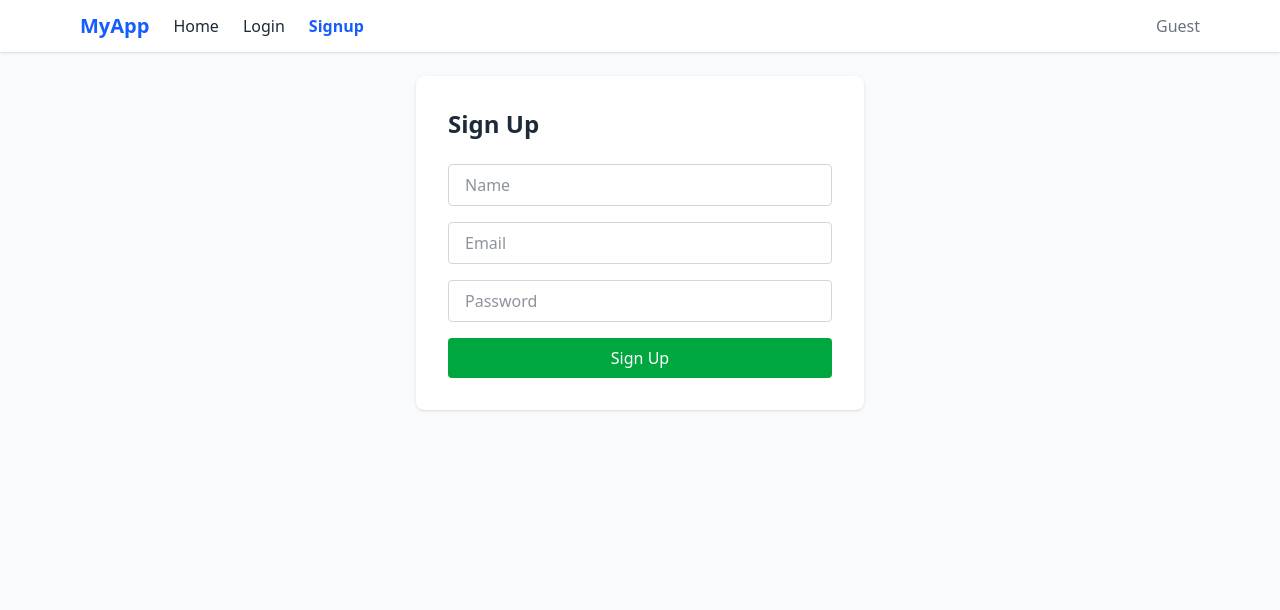
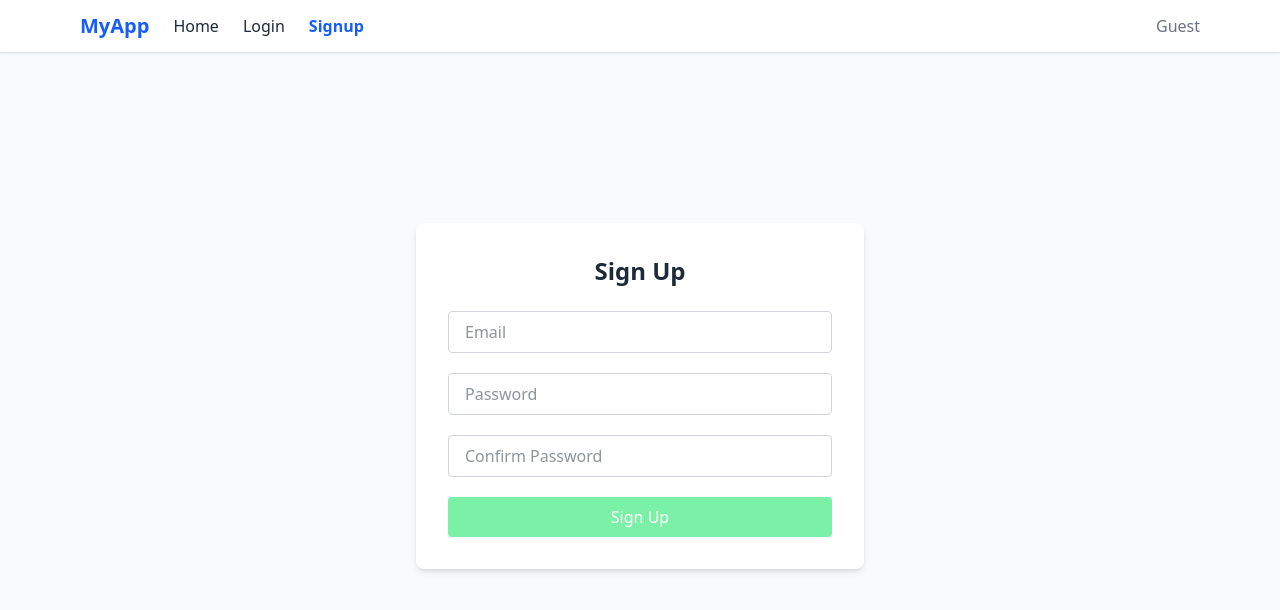
Before and after one commit to raphael-miranda/testone, a React (Vite) app: page /signup in a window 1280 px wide. Shown: the top 610 px of the page. Built offline with nearby package versions, Linux system fonts and the light colour scheme.

Commit message:
react hook form for login/signup forms, validation/error handling.

```diff
--- a/package.json
+++ b/package.json
@@ -10,10 +10,13 @@
     "preview": "vite preview"
   },
   "dependencies": {
+    "@hookform/resolvers": "^5.2.1",
     "@tailwindcss/vite": "^4.1.11",
     "react": "^19.1.1",
     "react-dom": "^19.1.1",
+    "react-hook-form": "^7.62.0",
     "react-router-dom": "^7.8.0",
+    "zod": "^4.0.17",
     "zustand": "^5.0.7"
   },
   "devDependencies": {
--- a/src/pages/Home.tsx
+++ b/src/pages/Home.tsx
@@ -1,14 +1,31 @@
 import React from "react";
+import { useNavigate } from "react-router-dom";
 
 const Home: React.FC = () => {
+  const navigate = useNavigate();
+
   return (
-    <div className="rounded-lg bg-white p-8 shadow">
-      <h1 className="text-3xl font-bold text-gray-800">Welcome to MyApp</h1>
-      <p className="mt-4 text-gray-600">
-        This is your new React + Tailwind + Zustand + Router setup with a clean
-        and modern UI. Use the navigation bar to explore.
-      </p>
-
+    <div className="flex min-h-[80vh] items-center justify-center px-4">
+      <div className="w-full max-w-lg rounded-lg bg-white p-8 shadow-md text-center">
+        <h1 className="text-3xl font-bold text-gray-800">Welcome to MyApp</h1>
+        <p className="mt-4 text-gray-600">
+          Start your journey with us. Please login or sign up to continue.
+        </p>
+        <div className="mt-8 flex flex-col gap-4 sm:flex-row sm:justify-center">
+          <button
+            onClick={() => navigate("/login")}
+            className="rounded bg-blue-600 px-6 py-2 font-medium text-white transition hover:bg-blue-700"
+          >
+            Login
+          </button>
+          <button
+            onClick={() => navigate("/signup")}
+            className="rounded bg-green-600 px-6 py-2 font-medium text-white transition hover:bg-green-700"
+          >
+            Sign Up
+          </button>
+        </div>
+      </div>
     </div>
   );
 };
--- a/src/pages/Login.tsx
+++ b/src/pages/Login.tsx
@@ -1,39 +1,85 @@
-import React, { useState } from "react";
+import React from "react";
+import { useForm } from "react-hook-form";
+import { zodResolver } from "@hookform/resolvers/zod";
+import { z } from "zod";
+import { useNavigate } from "react-router-dom";
 import { useAuthStore } from "../store/useAuthStore";
 
+const loginSchema = z.object({
+  email: z.string().email("Please enter a valid email"),
+  password: z.string().min(6, "Password must be at least 6 characters"),
+});
+
+type LoginFormInputs = z.infer<typeof loginSchema>;
+
 const Login: React.FC = () => {
-  const [email, setEmail] = useState("");
   const { setUser } = useAuthStore();
+  const navigate = useNavigate();
 
-  const handleSubmit = (e: React.FormEvent) => {
-    e.preventDefault();
-    setUser(email); // Simulated login
+  const {
+    register,
+    handleSubmit,
+    formState: { errors, isValid },
+  } = useForm<LoginFormInputs>({
+    resolver: zodResolver(loginSchema),
+    mode: "onChange", // Validate on every change for real-time feedback
+  });
+
+  const onSubmit = (data: LoginFormInputs) => {
+    setUser(data.email); // Simulated signup
   };
 
   return (
-    <div className="mx-auto max-w-md rounded-lg bg-white p-8 shadow">
-      <h1 className="text-2xl font-semibold text-gray-800">Login</h1>
-      <form onSubmit={handleSubmit} className="mt-6 space-y-4">
+    <div className="flex min-h-[80vh] items-center justify-center px-4">
+      <div className="w-full max-w-md rounded-lg bg-white p-8 shadow-md">
+        <h1 className="text-center text-2xl font-semibold text-gray-800">Login</h1>
+        <form onSubmit={handleSubmit(onSubmit)} className="mt-6 space-y-5" noValidate>
+          {/* Email */}
+          <div>
             <input
               type="email"
-          value={email}
-          onChange={(e) => setEmail(e.target.value)}
               placeholder="Email"
-          className="w-full rounded border border-gray-300 px-4 py-2 focus:border-blue-500 focus:outline-none"
+              {...register("email")}
+              className={`w-full rounded border px-4 py-2 focus:outline-none ${
+                errors.email
+                  ? "border-red-500 focus:border-red-500"
+                  : "border-gray-300 focus:border-blue-500"
+              }`}
             />
+            {errors.email && (
+              <p className="mt-1 text-sm text-red-500">{errors.email.message}</p>
+            )}
+          </div>
+
+          {/* Password */}
+          <div>
             <input
               type="password"
               placeholder="Password"
-          className="w-full rounded border border-gray-300 px-4 py-2 focus:border-blue-500 focus:outline-none"
+              {...register("password")}
+              className={`w-full rounded border px-4 py-2 focus:outline-none ${
+                errors.password
+                  ? "border-red-500 focus:border-red-500"
+                  : "border-gray-300 focus:border-blue-500"
+              }`}
             />
+            {errors.password && (
+              <p className="mt-1 text-sm text-red-500">{errors.password.message}</p>
+            )}
+          </div>
+
           <button
             type="submit"
-          className="w-full rounded bg-blue-600 px-4 py-2 text-white transition hover:bg-blue-700"
+            disabled={!isValid}
+            className={`w-full rounded px-4 py-2 font-medium text-white transition ${
+              isValid ? "bg-blue-600 hover:bg-blue-700" : "bg-blue-300 cursor-not-allowed"
+            }`}
           >
             Login
           </button>
         </form>
       </div>
+    </div>
   );
 };
 
--- a/src/pages/Signup.tsx
+++ b/src/pages/Signup.tsx
@@ -1,44 +1,109 @@
-import React, { useState } from "react";
+import React from "react";
+import { useForm } from "react-hook-form";
+import { zodResolver } from "@hookform/resolvers/zod";
+import { useNavigate } from "react-router-dom";
 import { useAuthStore } from "../store/useAuthStore";
+import { z } from "zod";
+
+export const signupSchema = z
+  .object({
+    email: z.string().email("Please enter a valid email"),
+    password: z.string().min(6, "Password must be at least 6 characters"),
+    confirmPassword: z.string(),
+  })
+  .refine((data) => data.password === data.confirmPassword, {
+    message: "Passwords do not match",
+    path: ["confirmPassword"], // Show error on confirmPassword field
+  });
+
+type SignupFormInputs = z.infer<typeof signupSchema>;
 
 const Signup: React.FC = () => {
-  const [email, setEmail] = useState("");
   const { setUser } = useAuthStore();
+  const navigate = useNavigate();
 
-  const handleSubmit = (e: React.FormEvent) => {
-    e.preventDefault();
-    setUser(email); // Simulated signup
+  const {
+    register,
+    handleSubmit,
+    formState: { errors, isValid },
+  } = useForm<SignupFormInputs>({
+    resolver: zodResolver(signupSchema),
+    mode: "onChange",
+  });
+
+  const onSubmit = (data: SignupFormInputs) => {
+    setUser(data.email);
+    navigate("/");
   };
 
   return (
-    <div className="mx-auto max-w-md rounded-lg bg-white p-8 shadow">
-      <h1 className="text-2xl font-semibold text-gray-800">Sign Up</h1>
-      <form onSubmit={handleSubmit} className="mt-6 space-y-4">
-        <input
-          type="text"
-          placeholder="Name"
-          className="w-full rounded border border-gray-300 px-4 py-2 focus:border-blue-500 focus:outline-none"
-        />
+    <div className="flex min-h-[80vh] items-center justify-center px-4">
+      <div className="w-full max-w-md rounded-lg bg-white p-8 shadow-md">
+        <h1 className="text-center text-2xl font-semibold text-gray-800">Sign Up</h1>
+        <form onSubmit={handleSubmit(onSubmit)} className="mt-6 space-y-5" noValidate>
+          {/* Email */}
+          <div>
             <input
               type="email"
-          value={email}
-          onChange={(e) => setEmail(e.target.value)}
               placeholder="Email"
-          className="w-full rounded border border-gray-300 px-4 py-2 focus:border-blue-500 focus:outline-none"
+              {...register("email")}
+              className={`w-full rounded border px-4 py-2 focus:outline-none ${
+                errors.email
+                  ? "border-red-500 focus:border-red-500"
+                  : "border-gray-300 focus:border-blue-500"
+              }`}
             />
+            {errors.email && (
+              <p className="mt-1 text-sm text-red-500">{errors.email.message}</p>
+            )}
+          </div>
+
+          {/* Password */}
+          <div>
             <input
               type="password"
               placeholder="Password"
-          className="w-full rounded border border-gray-300 px-4 py-2 focus:border-blue-500 focus:outline-none"
+              {...register("password")}
+              className={`w-full rounded border px-4 py-2 focus:outline-none ${
+                errors.password
+                  ? "border-red-500 focus:border-red-500"
+                  : "border-gray-300 focus:border-blue-500"
+              }`}
             />
+            {errors.password && (
+              <p className="mt-1 text-sm text-red-500">{errors.password.message}</p>
+            )}
+          </div>
+
+          {/* Confirm Password */}
+          <div>
+            <input
+              type="password"
+              placeholder="Confirm Password"
+              {...register("confirmPassword")}
+              className={`w-full rounded border px-4 py-2 focus:outline-none ${
+                errors.confirmPassword
+                  ? "border-red-500 focus:border-red-500"
+                  : "border-gray-300 focus:border-blue-500"
+              }`}
+            />
+            {errors.confirmPassword && (
+              <p className="mt-1 text-sm text-red-500">{errors.confirmPassword.message}</p>
+            )}
+          </div>
+
           <button
             type="submit"
-          className="w-full rounded bg-green-600 px-4 py-2 text-white transition hover:bg-green-700"
+            disabled={!isValid}
+            className={`w-full rounded px-4 py-2 font-medium text-white transition ${
+              isValid ? "bg-green-600 hover:bg-green-700" : "bg-green-300 cursor-not-allowed"
+            }`}
           >
             Sign Up
           </button>
         </form>
       </div>
+    </div>
   );
 };
 
```
Also changed, not shown: 1 other file (tests, documents, lock files or other folders). Lines whose indentation alone changed are shown as unchanged.
